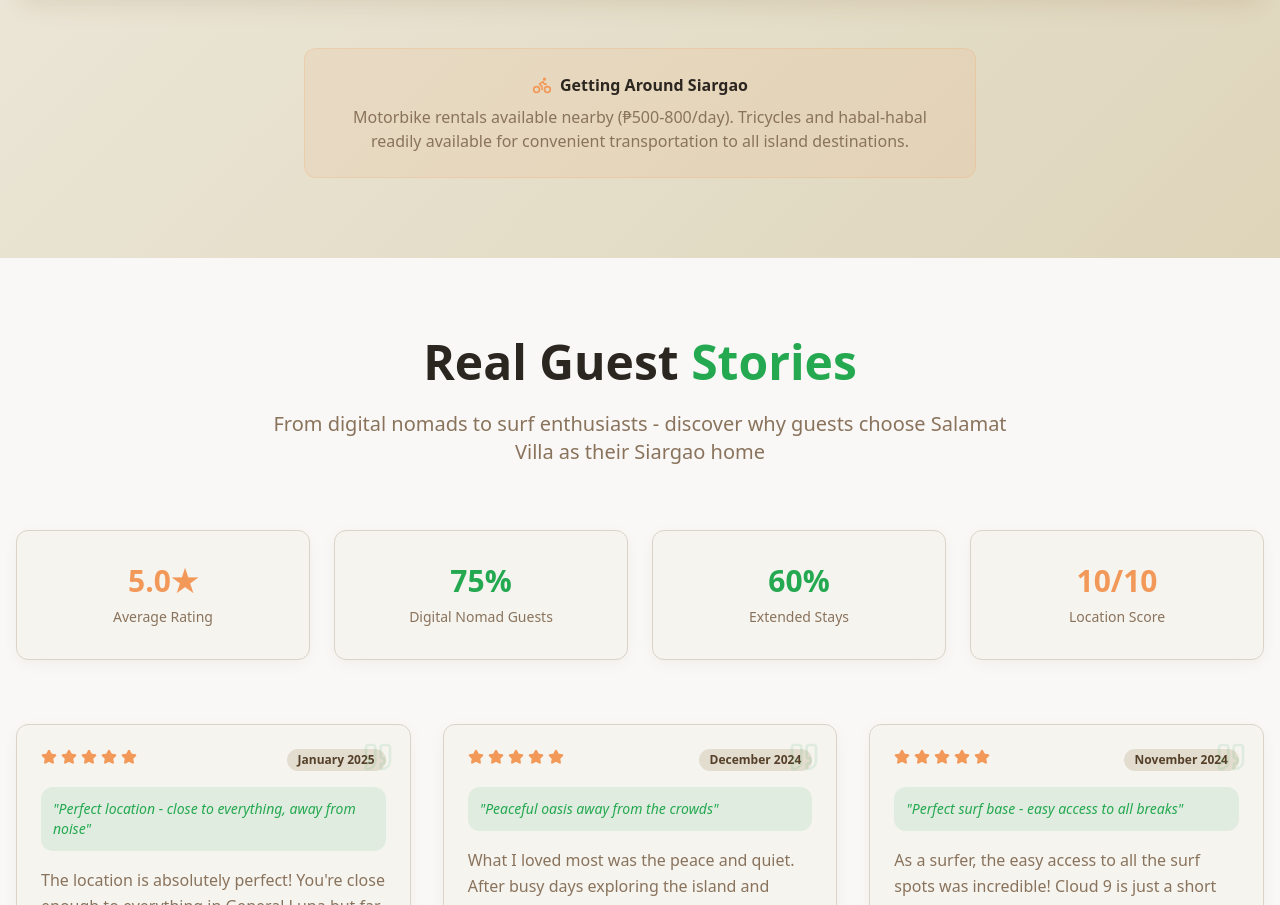
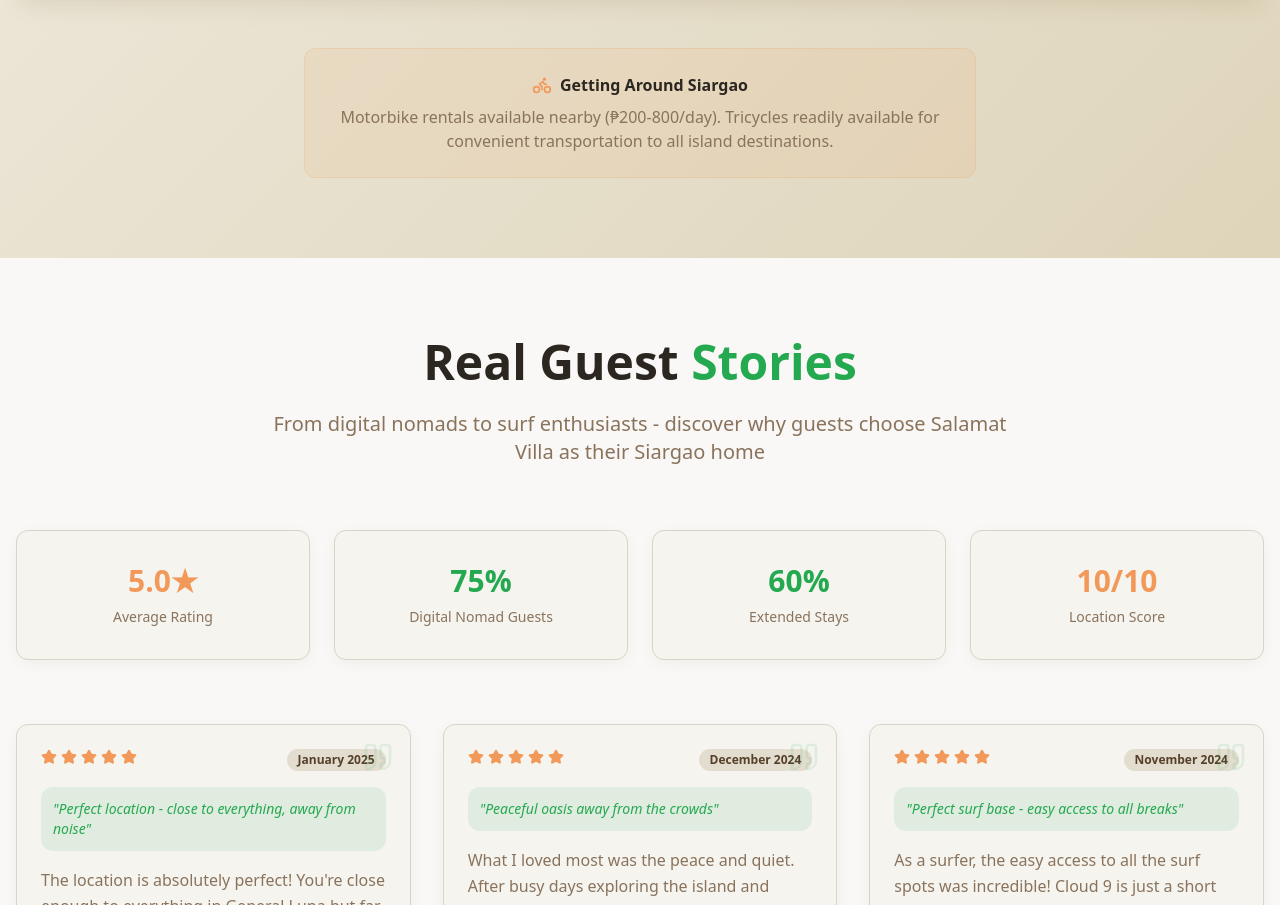
Before and after one commit to GitDDAN/siargao-jungle-villa, a React (Vite) app: page / in a window 1280 px wide. Shown: the part 10073-10978 px from the top of the page. Built offline with nearby package versions, Linux system fonts and the light colour scheme.

Commit message:
no habal

```diff
--- a/src/components/Location.tsx
+++ b/src/components/Location.tsx
@@ -251,7 +251,7 @@ const Location = () => {
               Getting Around Siargao
             </h4>
             <p className="text-muted-foreground">
-              Motorbike rentals available nearby (₱500-800/day). Tricycles and habal-habal readily available for convenient transportation to all island destinations.
+              Motorbike rentals available nearby (₱200-800/day). Tricycles readily available for convenient transportation to all island destinations.
             </p>
           </div>
         </div>
```
